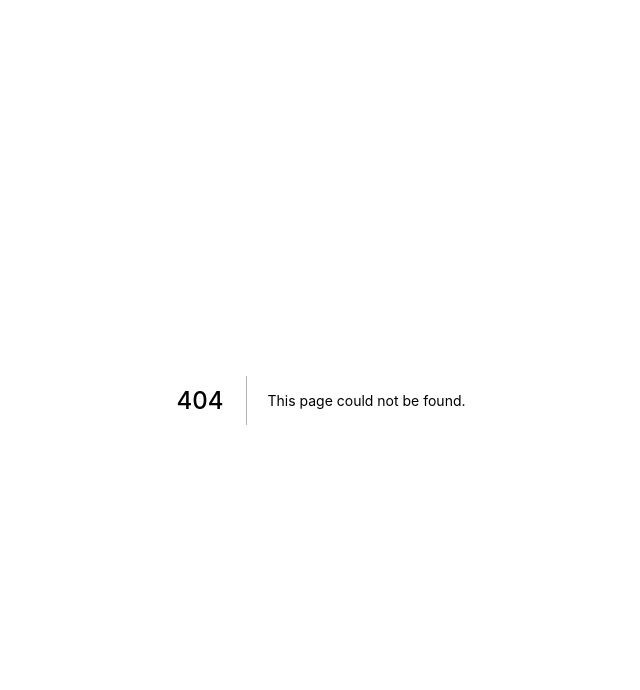
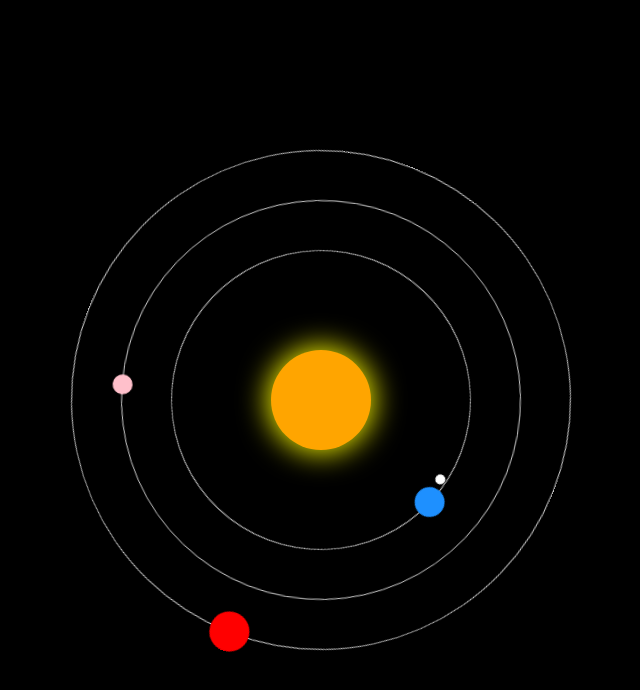
Before and after one commit to frezi/nextPro, a Next.js app: page /pageCssStar in a window 1280 px wide. Before the commit this address had no page. Shown: the top 690 px of the page, without its empty margins (319-959 px from the left). Built offline with nearby package versions, Linux system fonts and the light colour scheme.

Commit message:
3d字体&动画

```diff
--- /dev/null
+++ b/pages/pageCssStar/index.module.scss
@@ -0,0 +1,118 @@
+.pageCssStar {
+	background-color: #000;
+	height: 1200px;
+}
+.sun {
+	width: 100px;
+	height: 100px;
+	background-color: orange;
+	position: absolute;
+	left: 50%;
+	top: 50%;
+	margin-left: -50px;
+	margin-top: -50px;
+	border-radius: 50%;
+	box-shadow: 0 0 30px 2px yellow;
+}
+
+.earth {
+	width: 300px;
+	height: 300px;
+	position: absolute;
+	left: 50%;
+	top: 50%;
+	margin-left: -150px;
+	margin-top: -150px;
+	border-radius: 50%;
+	border: 1px solid #ccc;
+	animation: rot 5s linear infinite;
+}
+
+.earth::after {
+	width: 30px;
+	height: 30px;
+	position: absolute;
+	left: 0%;
+	top: 50%;
+	margin-left: -15px;
+	margin-top: -15px;
+	border-radius: 50%;
+	background-color: dodgerblue;
+	content: '';
+}
+
+.moon {
+	width: 10px;
+	height: 10px;
+	background-color: #fff;
+	border-radius: 50%;
+	position: absolute;
+	left: -25px;
+	top: 50%;
+	margin-left: -5px;
+	margin-top: -5px;
+	transform-origin: 30px 5px;
+	animation: rot 3s linear infinite;
+}
+
+.mars {
+	width: 400px;
+	height: 400px;
+	position: absolute;
+	left: 50%;
+	top: 50%;
+	margin-left: -200px;
+	margin-top: -200px;
+	border-radius: 50%;
+	border: 1px solid #ccc;
+
+	animation: rot 8s linear infinite;
+}
+
+.mars::after {
+	width: 20px;
+	height: 20px;
+	position: absolute;
+	left: 0%;
+	top: 50%;
+	margin-left: -10px;
+	margin-top: -10px;
+	border-radius: 50%;
+	background-color: pink;
+	content: '';
+}
+
+.venus {
+	width: 500px;
+	height: 500px;
+	position: absolute;
+	left: 50%;
+	top: 50%;
+	margin-left: -250px;
+	margin-top: -250px;
+	border-radius: 50%;
+	border: 1px solid #ccc;
+	animation: rot 10s linear infinite;
+}
+
+.venus::after {
+	width: 40px;
+	height: 40px;
+	position: absolute;
+	left: 0%;
+	top: 50%;
+	margin-left: -20px;
+	margin-top: -20px;
+	border-radius: 50%;
+	background-color: red;
+	content: '';
+}
+
+@keyframes rot {
+	0% {
+	}
+
+	100% {
+		transform: rotate(360deg);
+	}
+}
--- /dev/null
+++ b/pages/pageCssStar/index.tsx
@@ -0,0 +1,14 @@
+import styles from './index.module.scss'
+
+export default () => {
+	return (
+		<div className={styles.pageCssStar}>
+			<div className={styles.sun}></div>
+			<div className={styles.earth}>
+				<div className={styles.moon}></div>
+			</div>
+			<div className={styles.mars}></div>
+			<div className={styles.venus}></div>
+		</div>
+	)
+}
--- /dev/null
+++ b/pages/pageCssText/index.module.scss
@@ -0,0 +1,52 @@
+.pageCSSText {
+	margin: 0;
+	padding: 0;
+	font-family: '微软雅黑';
+	background-color: #f7f7f7;
+}
+
+.textBox {
+	margin-top: 100px;
+	text-align: center;
+	line-height: 1;
+	font-size: 130px;
+	/*color: #065DAC;*/
+	padding: 100px;
+	cursor: pointer;
+}
+
+.textBox span {
+	display: inline-block;
+	position: relative;
+	text-indent: 0.1em;
+}
+
+.textBox span::before,
+.textBox span::after {
+	content: attr(data-text);
+	position: absolute;
+	left: 0;
+	top: 0;
+	transition: all 1s;
+	transform-origin: left center;
+}
+
+.textBox span::before {
+	z-index: 3;
+	color: #fff;
+	transform: rotateY(-15deg); //Y轴不动
+	// transform: scale(0.95); 叠字效果
+}
+
+.textBox span::after {
+	z-index: 2;
+	color: rgba(0, 0, 0, 0.3);
+}
+
+.textBox:hover span::before {
+	transform: rotateY(-40deg) skew(0deg, 5deg);
+}
+
+.textBox:hover span::after {
+	transform: skew(0deg, 20deg); //Y轴不动
+}
```
Also changed, not shown: pages/pageCssScroll/index.tsx (+17 -8 lines), pages/pageCssText/index.tsx (added, +14 -0 lines), pages/pageCssGrid/grid_layout.md (renamed from pages/pageGrid/grid_layout.md), pages/pageCssGrid/index.module.scss (renamed from pages/pageGrid/index.module.scss), pages/pageCssGrid/index.tsx (renamed from pages/pageGrid/index.tsx).
